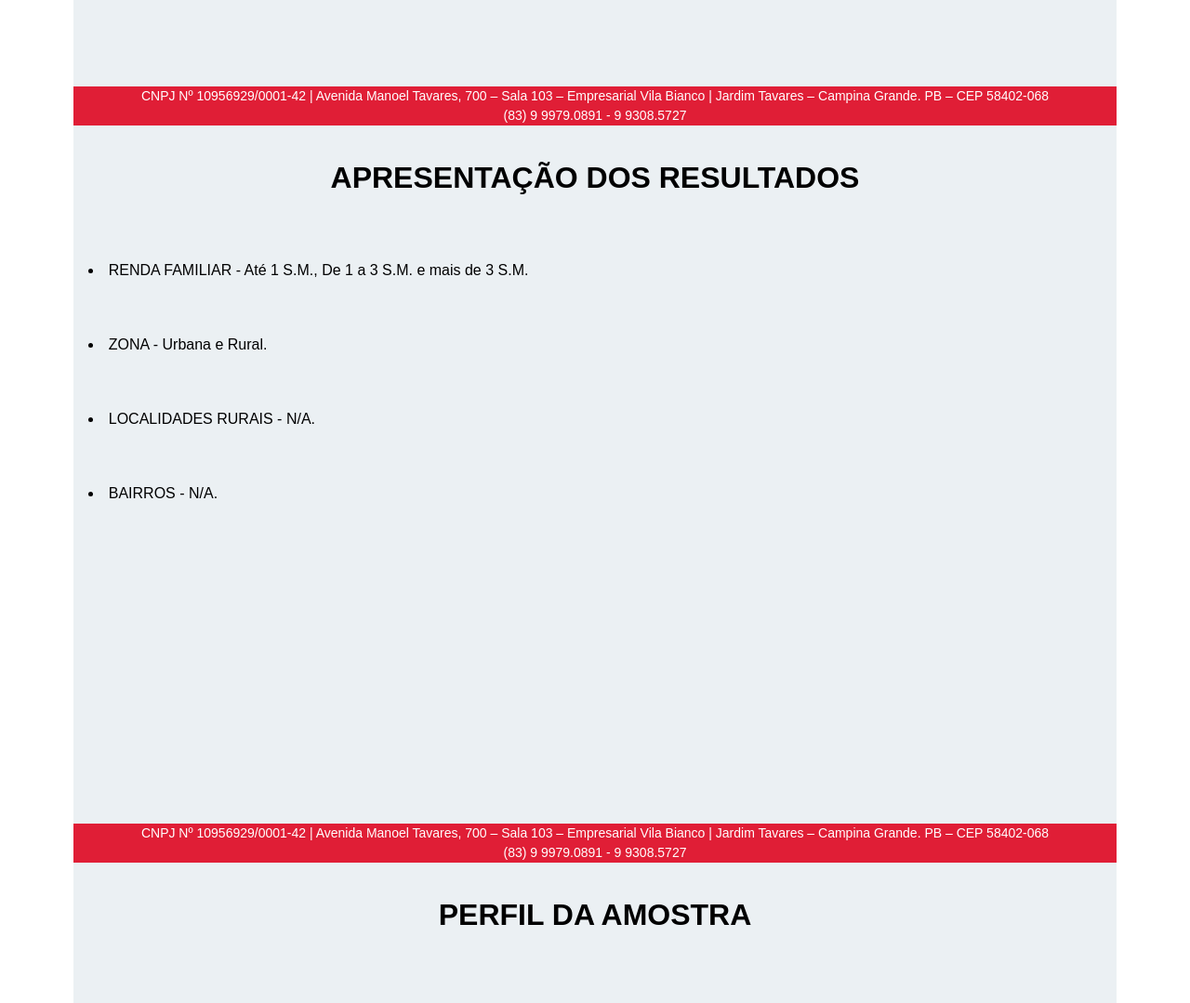
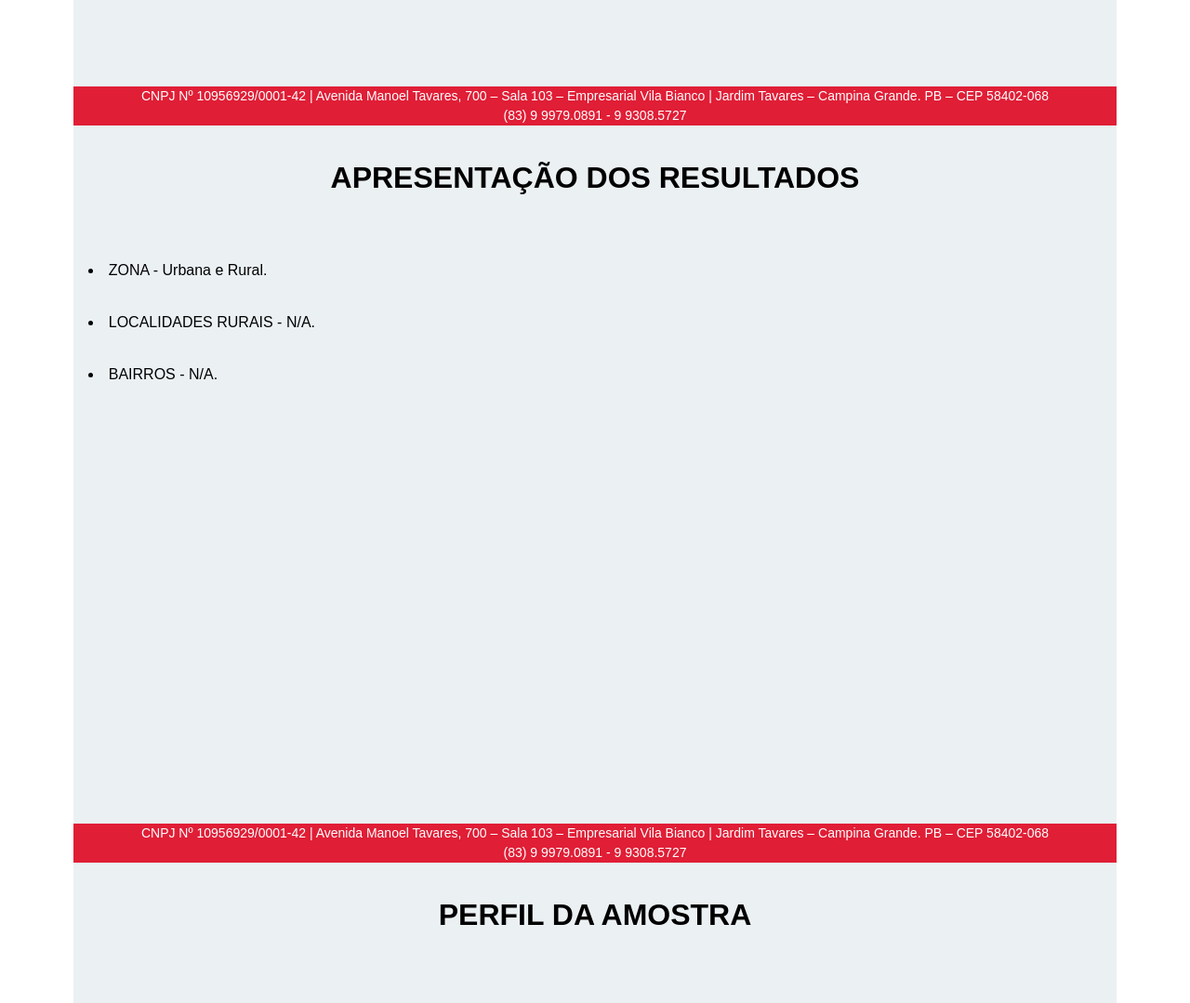
Before and after one commit to gecofever/datavox, a plain HTML site: page index.html in a window 1280 px wide. Shown: the part 3040-4119 px from the top of the page at 93% size. Drawn offline with nearby package versions, Linux system fonts and the light colour scheme; a script that the page names is missing.

Commit message:
fix: correcting results presentation page

```diff
--- a/index.html
+++ b/index.html
@@ -206,21 +206,20 @@
         <h1 class="title">APRESENTAÇÃO DOS RESULTADOS</h1>
 
         <ul>
-          <li>RENDA FAMILIAR - Até 1 S.M., De 1 a 3 S.M. e mais de 3 S.M.</li><br />
           <li
             style="margin-bottom: 32px"
             contenteditable="true"
             class="multiline-input"
           >
             ZONA - Urbana e Rural.
-          </li><br />
+          </li>
           <li
             style="margin-bottom: 32px"
             contenteditable="true"
             class="multiline-input"
           >
             LOCALIDADES RURAIS - N/A.
-          </li><br />
+          </li>
           <li
             style="margin-bottom: 32px"
             contenteditable="true"
--- a/style.css
+++ b/style.css
@@ -11,7 +11,7 @@
 }
 
 * {
-  font-family: sans-serif, Inter, system-ui, Avenir, Helvetica, Arial;
+  font-family: sans-serif;
   margin: 0;
   padding: 0;
   box-sizing: border-box;
```
